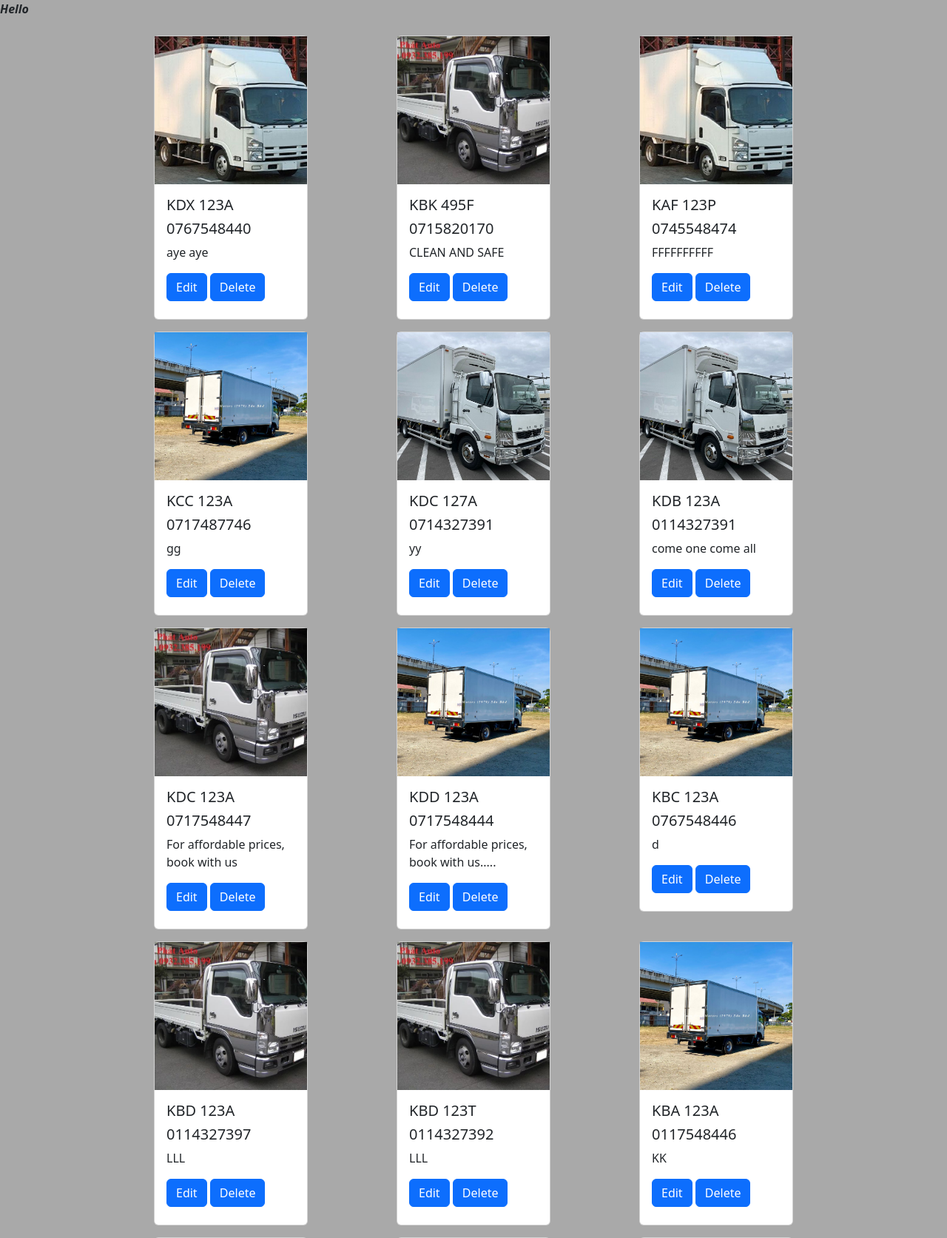
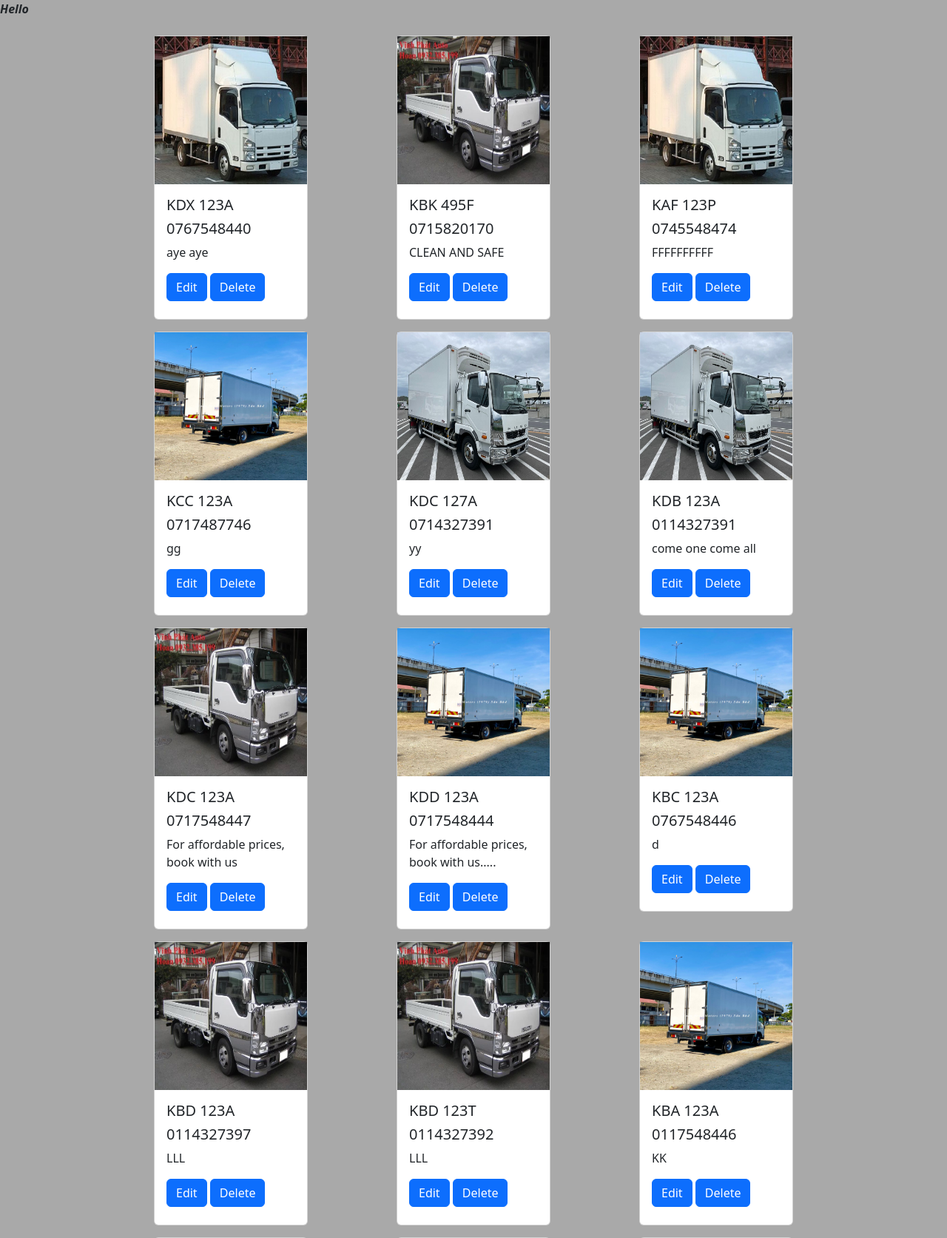
Before and after one commit to maaddeesshh/Final-year-CarHire-system-, a Django app: page /owner/ in a window 1280 px wide. Shown: the part 56-1729 px from the top of the page at 74% size. Run offline with Django 4.2, Linux system fonts and the light colour scheme; data comes from the database, SQL or seed files in the repository; both versions use the stored data as it was after the commit.

Commit message:
first commit

```diff
--- a/accounts/templates/accounts/customer_dashboard.html
+++ b/accounts/templates/accounts/customer_dashboard.html
@@ -9,7 +9,7 @@
     <style>
       .image-thumbail {
           height: 200px;
-          object-fit: cover;
+          /* object-fit: cover; */
       }
   </style>
 </head>
--- a/accounts/templates/accounts/owner_dashboard.html
+++ b/accounts/templates/accounts/owner_dashboard.html
@@ -9,7 +9,7 @@
     <style>
       .image-thumbail {
           height: 200px;
-          object-fit: cover;
+          /* object-fit: cover; */
       }
   </style>
 </head>
```
Also changed, not shown: db.sqlite3.
